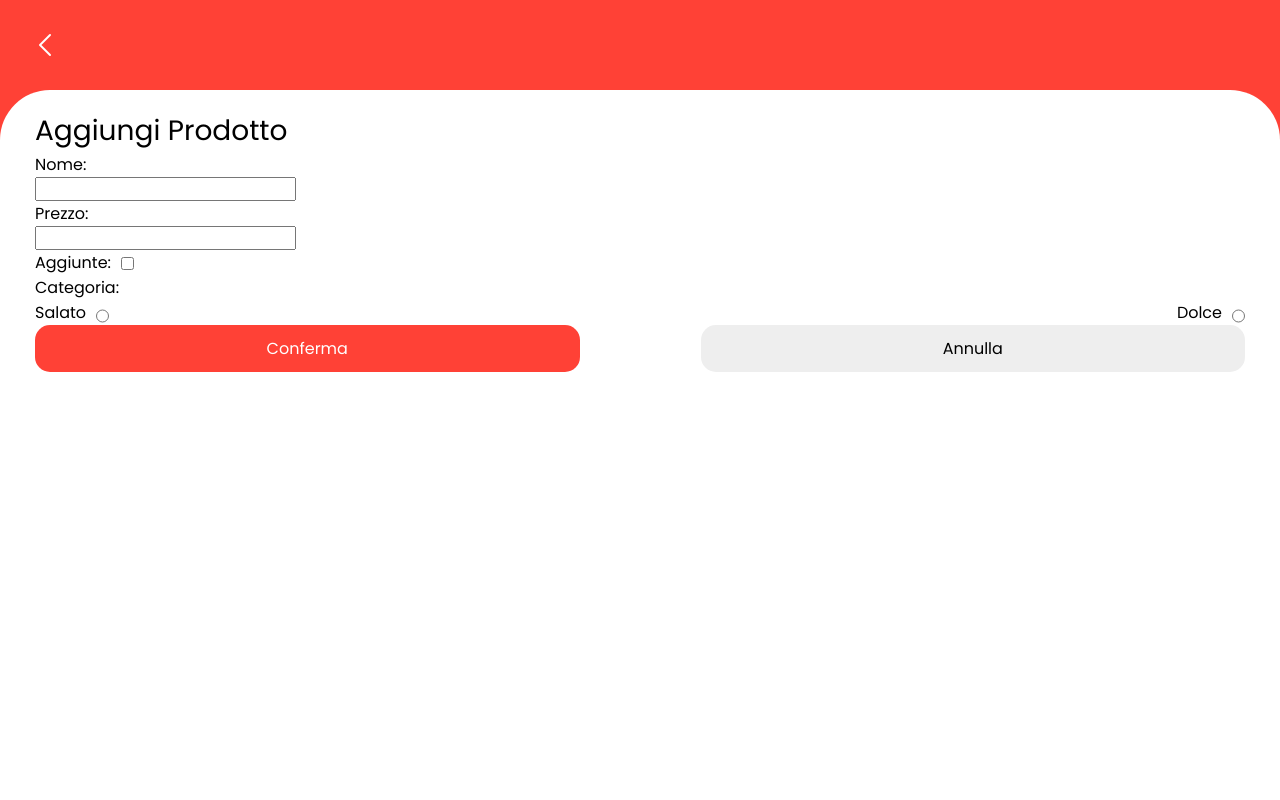
After one commit to JackMarelli/Ordini-Bar, a Django app: page /administration/addproduct in a window 1280 px wide. The commit adds this page. Run offline with Django 3.2, Linux system fonts and the light colour scheme; the visitor is signed in with stand-in values (Sample User, id 1).

Commit message:
visualizzazione lista prodotti, visualizzazione dettagli ordini, pagina aggiunta prodotti

```diff
--- a/Server/ordinibar/admin_views.py
+++ b/Server/ordinibar/admin_views.py
@@ -119,3 +119,20 @@ def changeOrderState(request):
     order.stato = request_dict["new_state"]
     order.save()
     return HttpResponse("")#return nothing
+
+@login_required(login_url="/login")
+@user_passes_test(lambda u: u.is_superuser)
+def productListView(request):
+    lista_prodotti = ProdottoDaVendere.objects.all()
+    context = {"lista_prodotti":lista_prodotti,}
+    return render(request = request, template_name = 'ordinibar/admin/gestioneprodotti/listaprodotti.html', context=context)
+
+@login_required(login_url="/login")
+@user_passes_test(lambda u: u.is_superuser)
+def viewProductDetailsView(request):
+    return render(request = request, template_name = 'ordinibar/admin/gestioneprodotti/prodotto.html')
+
+@login_required(login_url="/login")
+@user_passes_test(lambda u: u.is_superuser)
+def aggiungiProdotto(request):
+    return render(request = request, template_name = 'ordinibar/admin/gestioneprodotti/aggiungiprodotto.html')
--- a/Server/ordinibar/static/ordinibar/css/admin/listaordini/listaordini.css
+++ b/Server/ordinibar/static/ordinibar/css/admin/listaordini/listaordini.css
@@ -95,7 +95,3 @@
   /* bg-color provvisorio, devo capire come gestirmi la sovrapposizione*/
   background-color: white;
 }
-
-#scansionaqr a{
-  color:red;
-}
--- a/Server/ordinibar/static/ordinibar/css/general.css
+++ b/Server/ordinibar/static/ordinibar/css/general.css
@@ -29,8 +29,6 @@ a {
   width: 0;
   height: 0;
 }
-
-
 
 /* overlay menu */
 .overlaymenu {
@@ -97,6 +95,11 @@ a {
   margin: 20px 0 0 0;
 }
 
+.titolo2 {
+  font-size: 28px;
+  margin: 20px 0 0 0;
+}
+
 .redcontainer {
   background-color: var(--red);
   width: 100%;
@@ -130,6 +133,15 @@ a {
   width: 100%;
   display: flex;
   justify-content: center;
+}
+
+.d-row {
+  display: flex;
+  flex-flow: row;
+}
+
+.d-row input {
+  margin: 7px 0 0 10px;
 }
 
 .trans-50 {
@@ -180,3 +192,5 @@ a {
 .underline {
   text-decoration: underline;
 }
+
+/* ALTRO */
--- /dev/null
+++ b/Server/ordinibar/static/ordinibar/js/admin/gestioneprodotti/listaprodotti.js
@@ -0,0 +1,6 @@
+function  selectProduct(pk, nome, prezzo){
+    localStorage.setItem('pk', pk);
+    localStorage.setItem('nome', nome);
+    localStorage.setItem('prezzo', prezzo);
+    window.location = '/administration/productdetails';
+}
--- /dev/null
+++ b/Server/ordinibar/static/ordinibar/js/admin/gestioneprodotti/prodotto.js
@@ -0,0 +1,4 @@
+function loadDetails(){
+    document.getElementById("nome_prodotto").innerHTML = localStorage.getItem('nome');
+    document.getElementById("prezzo").innerHTML = localStorage.getItem('prezzo')+"€";
+}
--- /dev/null
+++ b/Server/ordinibar/templates/ordinibar/admin/gestioneprodotti/aggiungiprodotto.html
@@ -0,0 +1,46 @@
+{% load static %}
+<html lang="en">
+  <head>
+    <meta charset="UTF-8" />
+    <meta http-equiv="X-UA-Compatible" content="IE=edge" />
+    <meta name="viewport" content="width=device-width, initial-scale=1.0" />
+    <title>RedMenu Admin</title>
+    <link rel="stylesheet" href="{% static 'ordinibar/css/general.css' %}" />
+    <link rel="shortcut icon" href="{%static 'ordinibar/img/favicon.ico'%}">
+  </head>
+  <body>
+    <div class="redcontainer">
+      <div class="icon cursorpointer"><a href = "javascript:history.back()"><img src="{% static 'ordinibar/img/back.png' %}" alt="back" /></a></div>
+      <div class="whitecontainer">
+        <div class="content">
+          <div class="titolo2">Aggiungi Prodotto</div>
+          <div class="nome">
+            <div>Nome:</div>
+            <div><input type="text" name="" id="" /></div>
+            <div>Prezzo:</div>
+            <div><input type="number" step="0.1" name="" id="" /></div>
+            <div class="d-row">
+              <div>Aggiunte:</div>
+              <div><input type="checkbox" name="" id="" /></div>
+            </div>
+            <div>Categoria:</div>
+            <div class="spalma">
+                <div class="d-row">
+                    <div >Salato</div>
+                    <input type="radio" name="" id="">
+                </div>
+                <div class="d-row">
+                    <div>Dolce</div>
+                    <input type="radio" name="" id="">
+                </div>
+            </div>
+            <div class="spalma">
+              <div class="btn btnred">Conferma</div>
+              <div class="btn btngray" onclick="history.back()">Annulla</div>
+            </div>
+          </div>
+        </div>
+      </div>
+    </div>
+  </body>
+</html>
--- a/Server/ordinibar/urls.py
+++ b/Server/ordinibar/urls.py
@@ -29,4 +29,7 @@ urlpatterns = [
     path('administration/getorderliststatus', admin_views.getOrderListStatus, name = 'order_list_status'),
     path('administration/getorderproductslist', admin_views.getOrderProductsList, name = 'order_product_list'),
     path('administration/changeorderstatus', admin_views.changeOrderState, name = "change_order_status"),
+    path('administration/productlist', admin_views.productListView, name = "order_list_view"),
+    path('administration/productdetails', admin_views.viewProductDetailsView, name = "product_details"),
+    path('administration/addproduct',admin_views.aggiungiProdotto, name = "add_product"),
 ]
```
Also changed, not shown: Server/ordinibar/templates/ordinibar/admin/gestioneprodotti/listaprodotti.html (+20 -55 lines), Server/ordinibar/templates/ordinibar/admin/gestioneprodotti/prodotto.html (+8 -5 lines), Server/ordinibar/static/ordinibar/css/admin/listaordini/ordine.css (indentation only), Server/ordinibar/views.py (line endings or trailing spaces).
